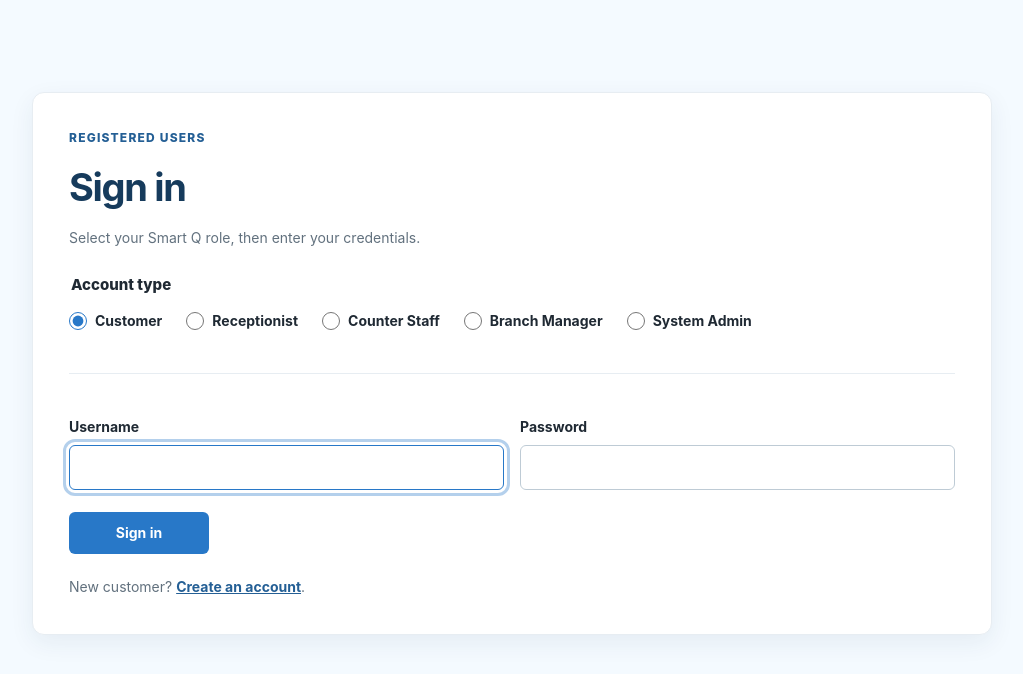
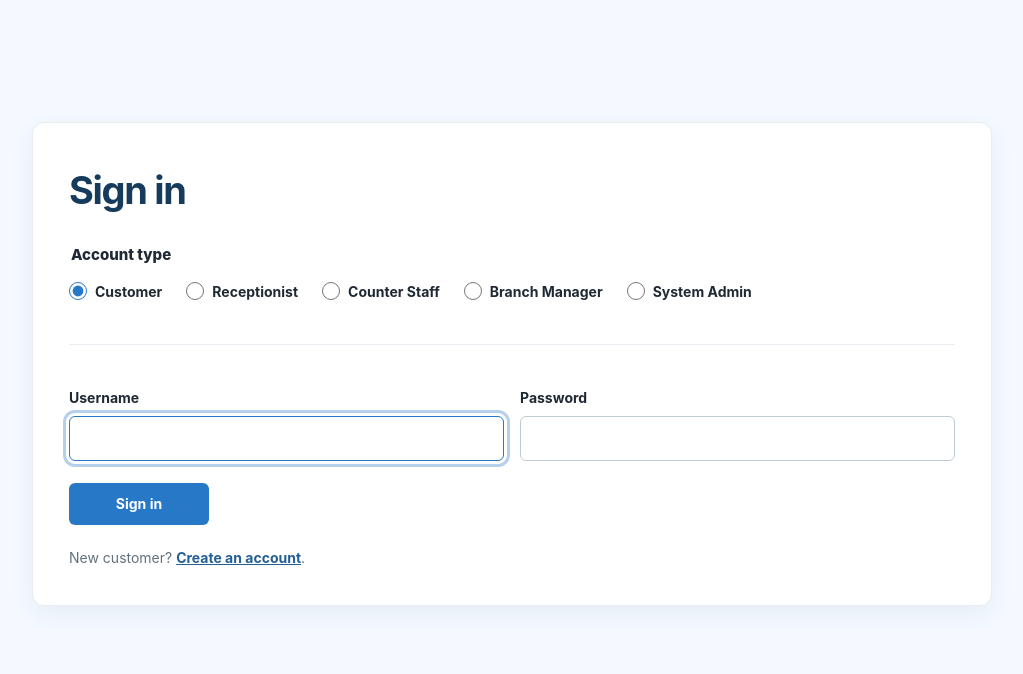
Before and after one commit to Katlegojack/SmartQ, a Django app: page /login/ in a window 1280 px wide. Shown: the part 73-747 px from the top of the page, without its empty margins (128-1151 px from the left). Run offline with Django 5.2, Linux system fonts and the light colour scheme.

Commit message:
Keep sign in compact and role focused

```diff
--- a/templates/frontend/login.html
+++ b/templates/frontend/login.html
@@ -27,9 +27,7 @@
         <div class="container auth-login-wrap">
             <section class="auth-card auth-card--login" aria-labelledby="login-heading">
                 <div class="auth-card__header">
-                    <p class="eyebrow">Registered users</p>
                     <h1 id="login-heading">Sign in</h1>
-                    <p class="login-intro">Select your Smart Q role, then enter your credentials.</p>
                 </div>
 
                 <div class="form-message" data-form-message hidden role="status" aria-live="polite"></div>
```
